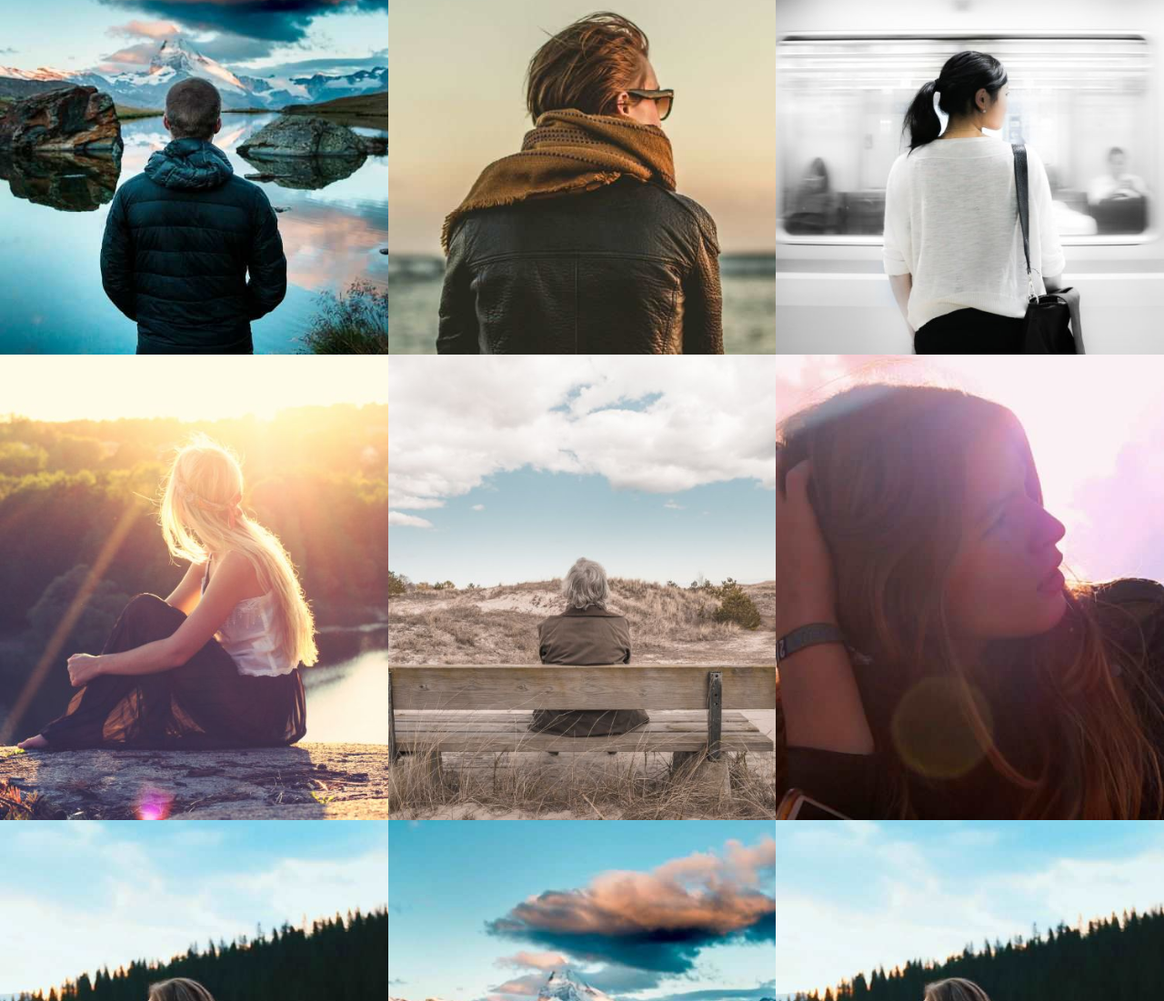
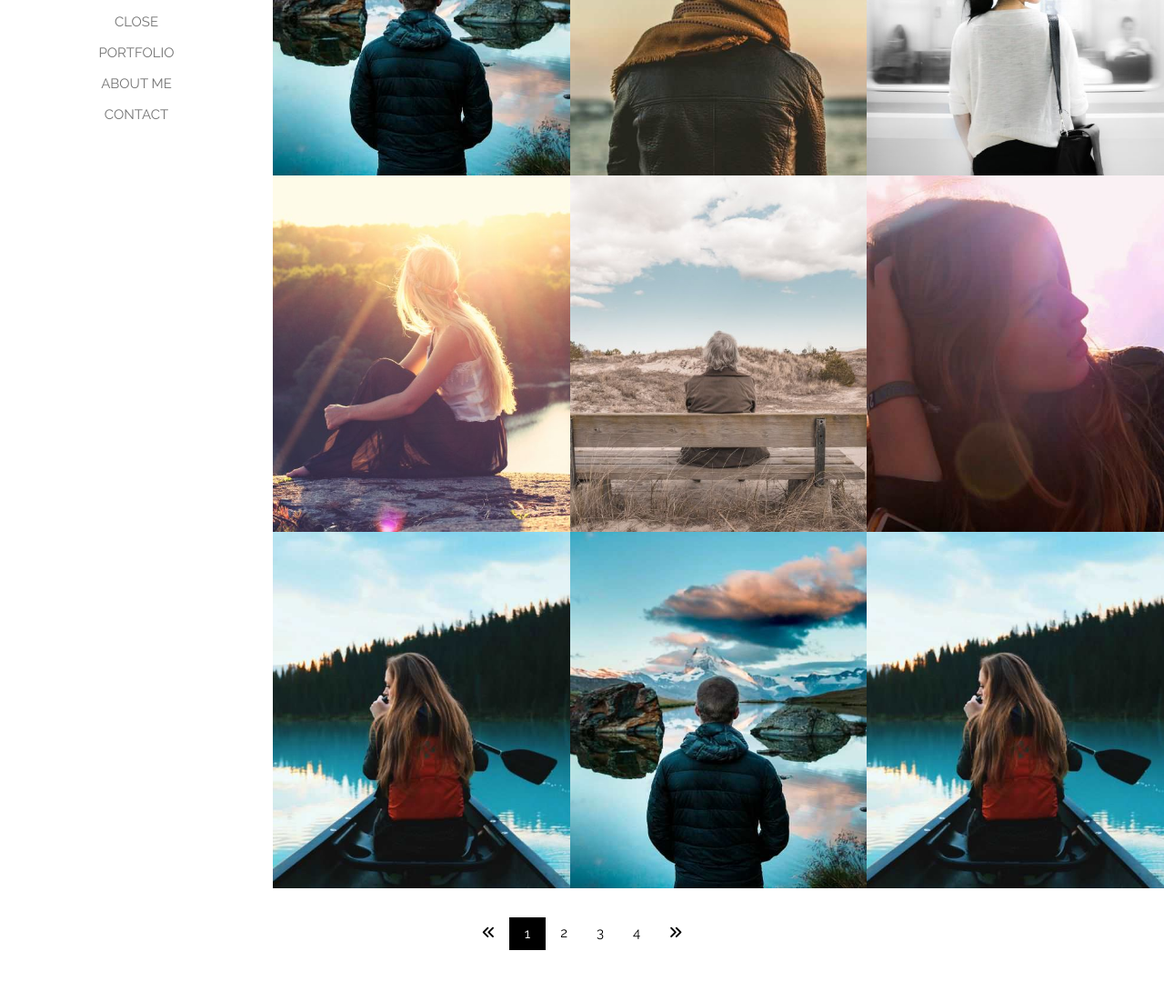
Before and after one commit to mimi-max/W3TemplateSimulation, a website built with Parcel: page src/index.html in a window 1280 px wide. Shown: the part 199-1300 px from the top of the page at 91% size. After the commit the page ends 1276 px from the top, so only its background shows below. Built offline with nearby package versions, Linux system fonts and the light colour scheme.

Commit message:
add media queries pc styling

```diff
--- a/src/style.css
+++ b/src/style.css
@@ -100,11 +100,22 @@ body, html {
     padding: 32px 0;
 }
 
-.container__links:nth-child(2) {
+nav.container__links a:nth-child(2) {
     background-color: black;
     border: 1px black solid;
+    color:#fff;
+}
+nav.container__links a:nth-child(2):hover{
+    background-color: #f1f1f1;
+    cursor: pointer;
+    color: #000;
 }
 
+nav.container__links a:hover{
+    background-color: #000;
+    cursor: pointer;
+    color: #fff;
+}
 .link {
     padding: 8px 16px;
     color: #000;
@@ -120,6 +131,14 @@ body, html {
         flex-wrap: nowrap;
     }
 }
-@media screen and (min-width:900px){
-
+@media screen and (min-width: 1224px){
+    .navigation{
+        display: none;
+    }
+    .sidebar{
+        left: 0;
+    }
+    .container__images{
+        margin-left: 300px;
+    }
 }
```
